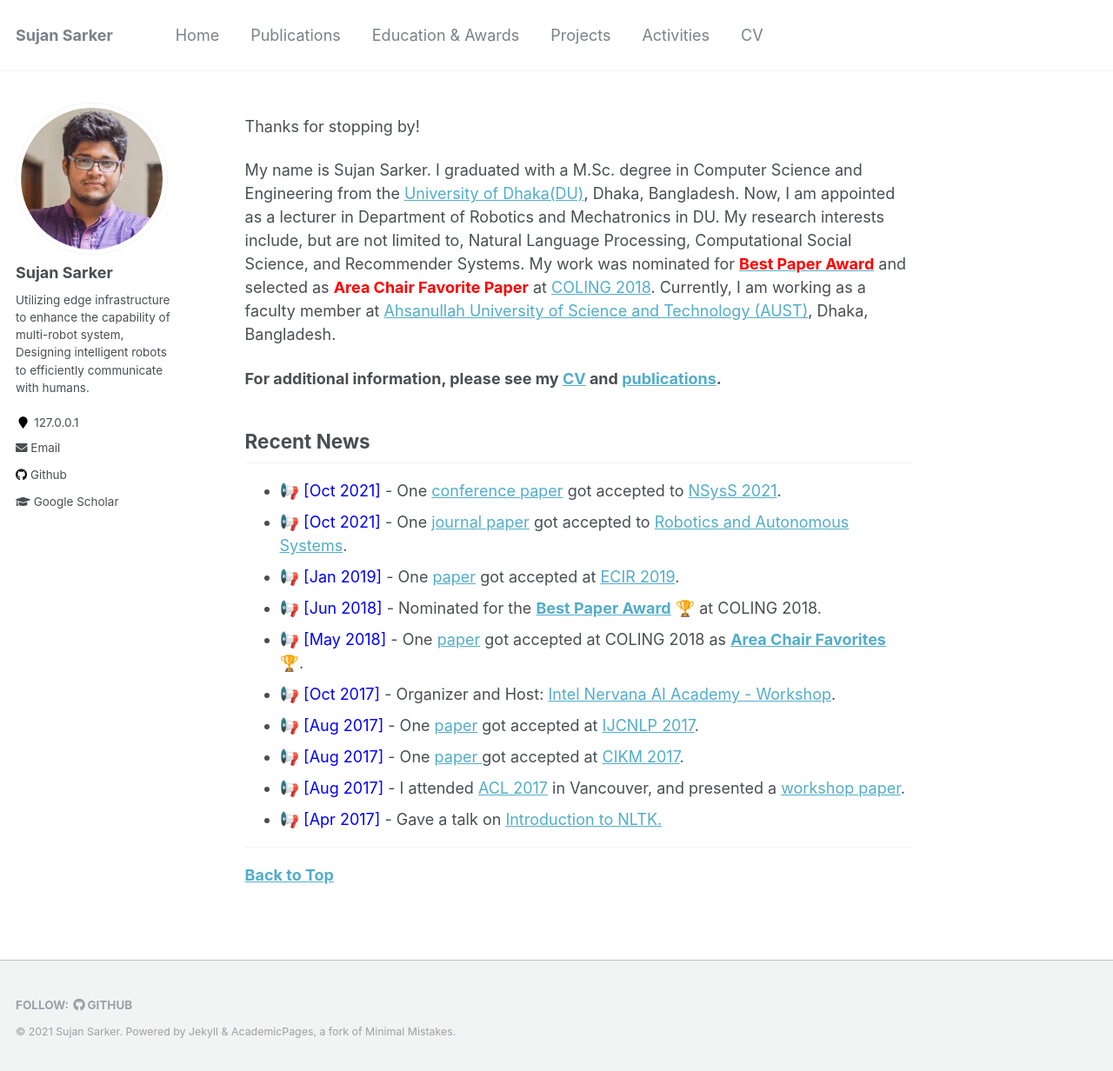
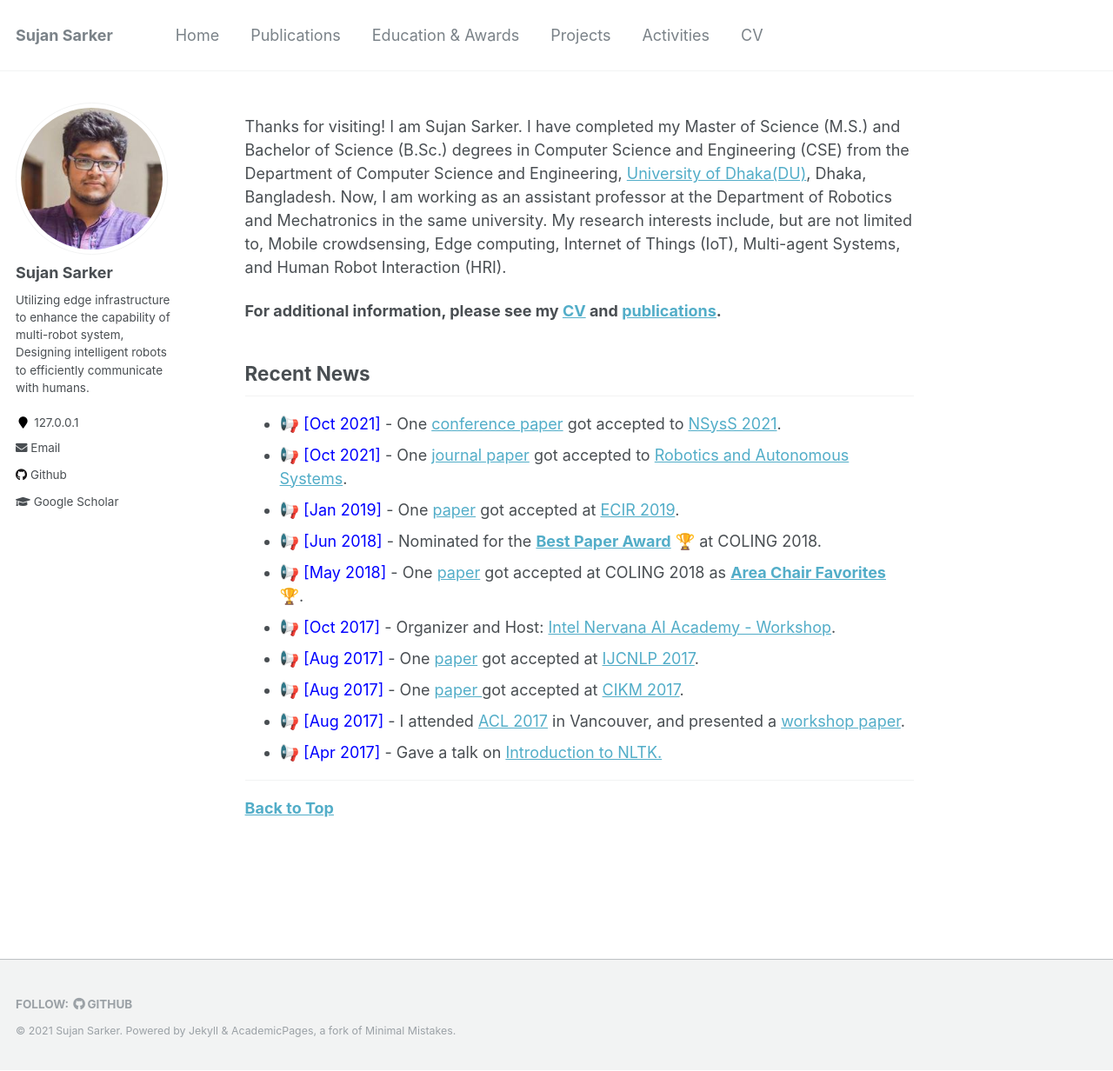
Before and after one commit to sujan-sarker/sujan-sarker.github.io, a Jekyll site: the page built from _pages/about.md, in a window 1280 px wide and 1232 px high. Shown: the whole window at 87% size. Built offline with Jekyll 4.4.1, drawn with Linux system fonts in a browser that asks for light colours.

Commit message:
Update about.md

```diff
--- a/_pages/about.md
+++ b/_pages/about.md
@@ -8,9 +8,8 @@ redirect_from:
   - /about.html
 ---
 
-Thanks for stopping by!
-
-My name is Sujan Sarker. I graduated with a M.Sc. degree in Computer Science and Engineering from the [University of Dhaka(DU)](https://www.du.ac.bd/), Dhaka, Bangladesh. Now, I am appointed as a lecturer in Department of Robotics and Mechatronics in DU. My research interests include, but are not limited to, Natural Language Processing, Computational Social Science, and Recommender Systems. My work was nominated for [<span style="color:Red"> **Best Paper Award**</span>](http://coling2018.org/coling-2018-best-papers/) and selected as <span style="color:Red"> **Area Chair Favorite Paper** </span> at [COLING 2018](http://coling2018.org). Currently, I am working as a faculty member at [Ahsanullah University of Science and Technology (AUST)](https://www.aust.edu/cse), Dhaka, Bangladesh.
+Thanks for visiting!
+I am Sujan Sarker. I have completed my Master of Science (M.S.) and Bachelor of Science (B.Sc.) degrees in Computer Science and Engineering (CSE) from the  Department of Computer Science and Engineering, [University of Dhaka(DU)](https://www.du.ac.bd/), Dhaka, Bangladesh. Now, I am working as an assistant professor at the Department of Robotics and Mechatronics in the same university. My research interests include, but are not limited to, Mobile crowdsensing, Edge computing, Internet of Things (IoT), Multi-agent Systems, and Human Robot Interaction (HRI).
 
 **For additional information, please see my [CV](https://sujan-sarker.github.io/cv/) and [publications](https://sujan-sarker.github.io/publications/).**
 
```
